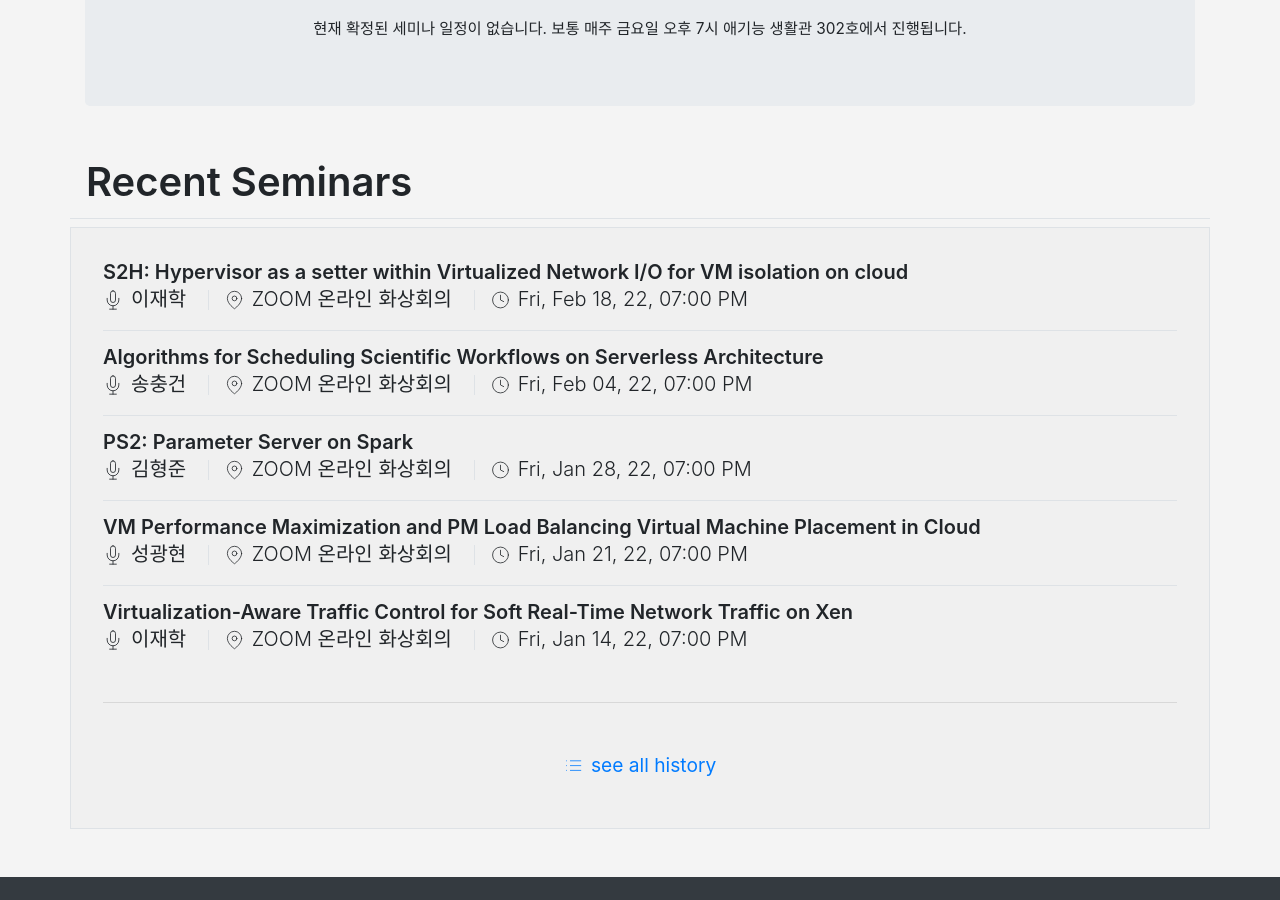
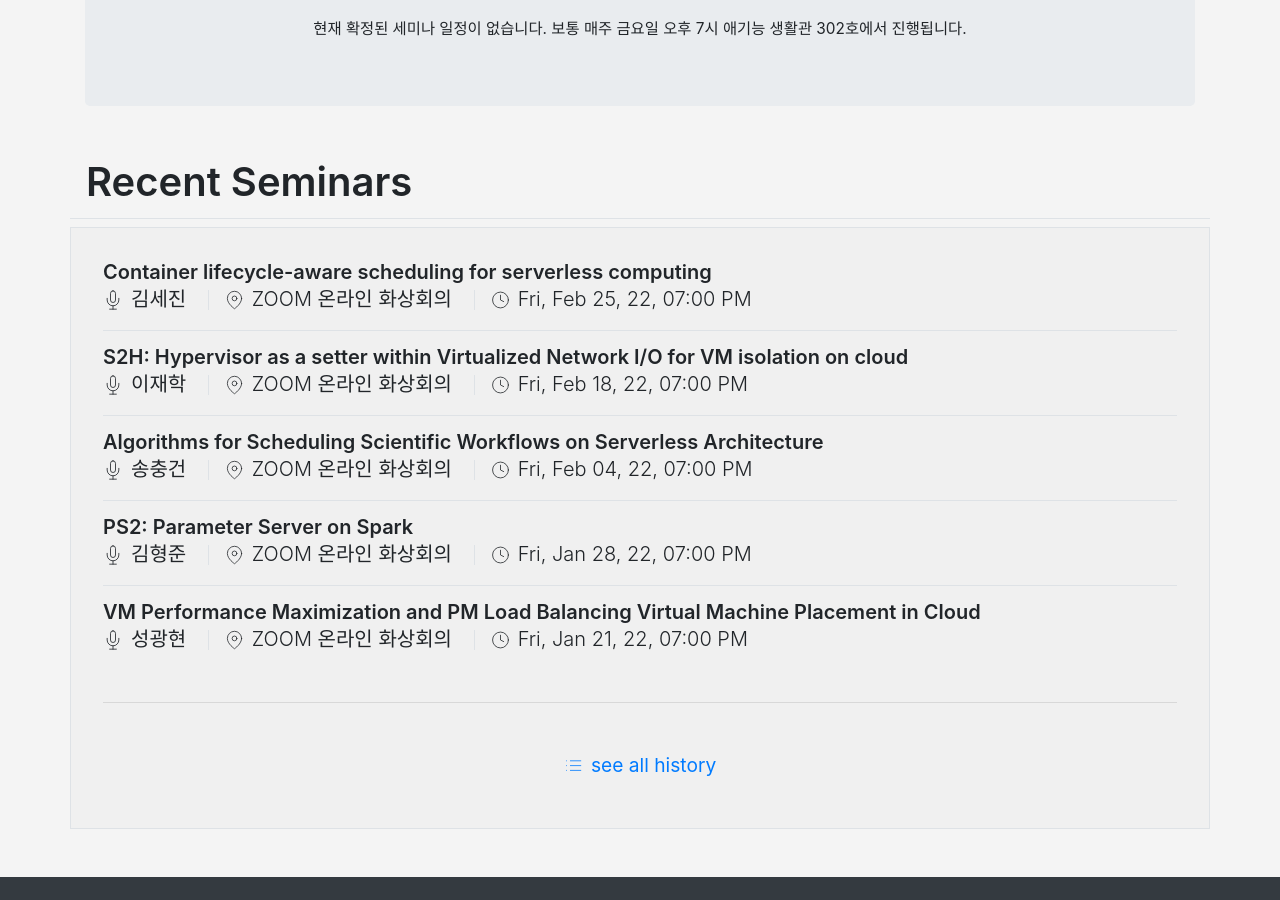
Before and after one commit to KU-Cloud/ku-cloud.github.io, a Jekyll site: the page built from seminar.html, in a window 1280 px wide and 900 px high, scrolled down 355 px. Built offline with Jekyll 4.4.1, drawn with Linux system fonts in a browser that asks for light colours.

Commit message:
Update: 2022-02-25 seminar

```diff
--- a/_data/seminars.yaml
+++ b/_data/seminars.yaml
@@ -803,3 +803,7 @@
   speacker: 이재학
   date: 2022-02-18T19:00:00.000+0900
   location: ZOOM 온라인 화상회의
+- title: 'Container lifecycle-aware scheduling for serverless computing'
+  speacker: 김세진
+  date: 2022-02-25T19:00:00.000+0900
+  location: ZOOM 온라인 화상회의
```
